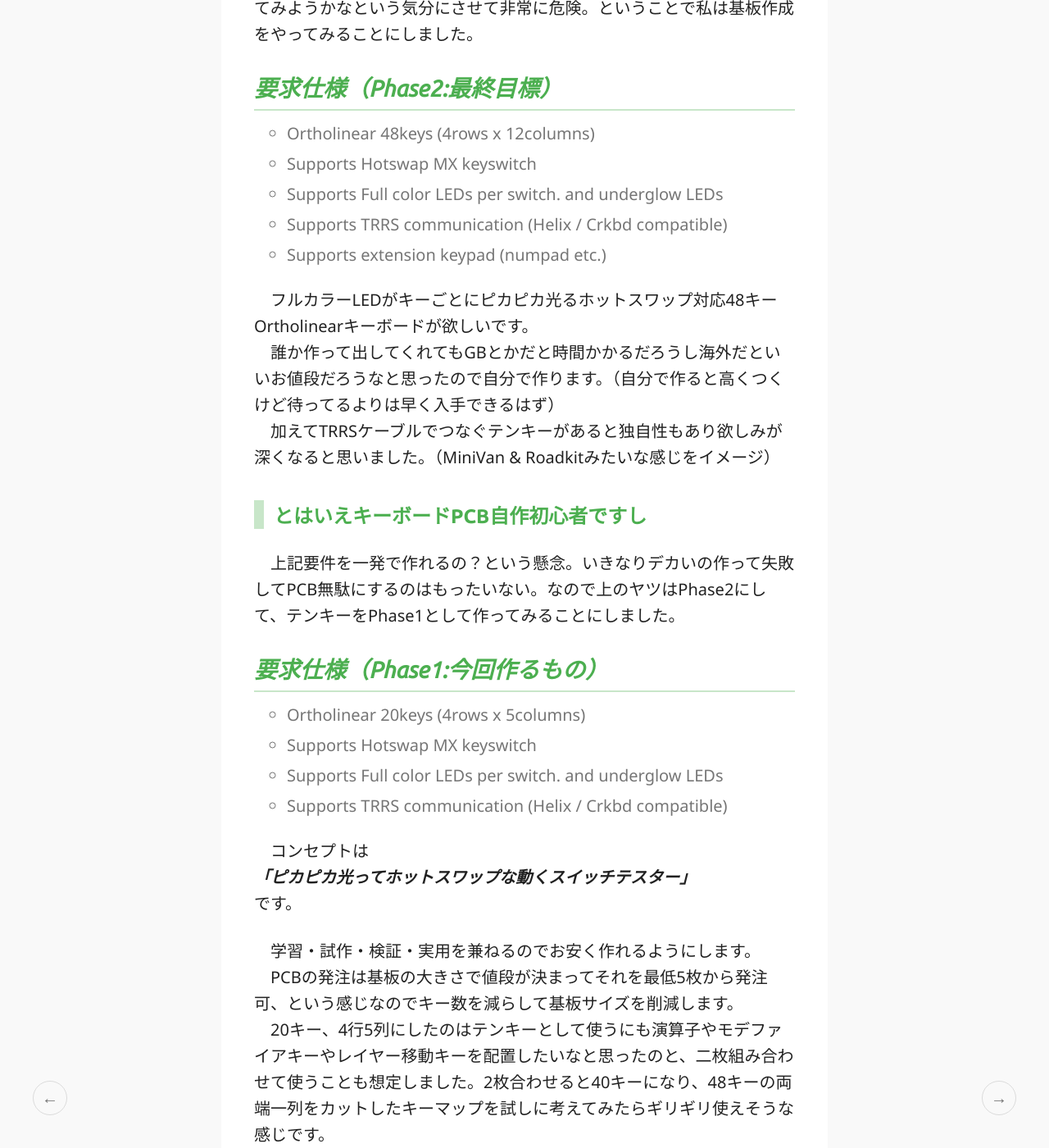
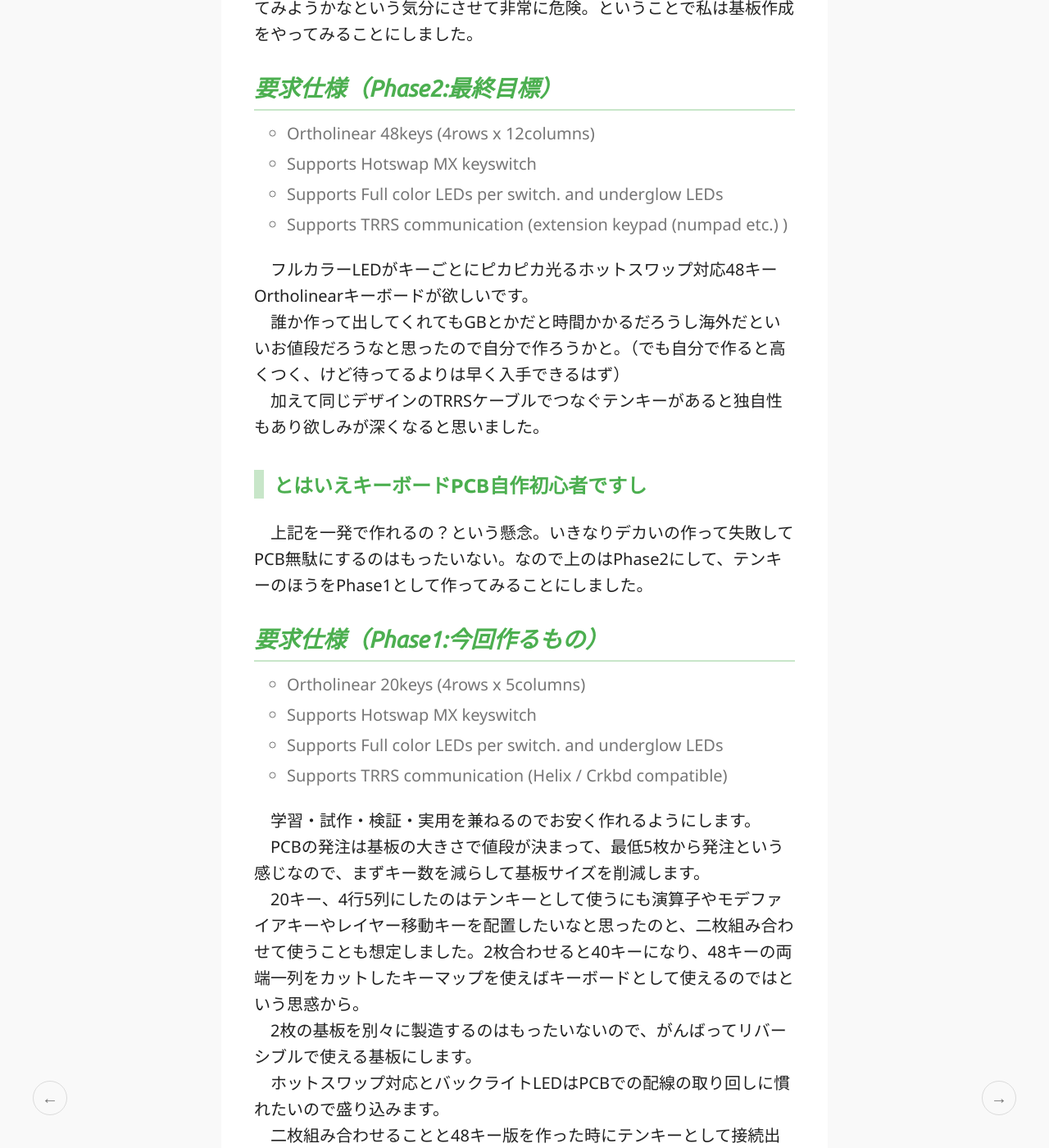
Before and after one commit to marksard/marksard.github.io, a Jekyll site: the page built from _posts/2018-09-27-make-the-keyboard-from-PCB.markdown, in a window 1280 px wide and 1400 px high, scrolled down 655 px. Shown: the whole window at 82% size. Built offline with Jekyll 4.4.1, drawn with Linux system fonts in a browser that asks for light colours; some web fonts are replaced; some of the changed text lies outside the part shown.

Commit message:
[update]

```diff
--- a/_posts/2018-09-27-make-the-keyboard-from-PCB.markdown
+++ b/_posts/2018-09-27-make-the-keyboard-from-PCB.markdown
@@ -15,16 +15,15 @@
 * Ortholinear 48keys (4rows x 12columns)
 * Supports Hotswap MX keyswitch
 * Supports Full color LEDs per switch. and underglow LEDs
-* Supports TRRS communication (Helix / Crkbd compatible)
-* Supports extension keypad (numpad etc.)
+* Supports TRRS communication (extension keypad (numpad etc.) )
 
 　フルカラーLEDがキーごとにピカピカ光るホットスワップ対応48キーOrtholinearキーボードが欲しいです。
-　誰か作って出してくれてもGBとかだと時間かかるだろうし海外だといいお値段だろうなと思ったので自分で作ります。（自分で作ると高くつくけど待ってるよりは早く入手できるはず）
-　加えてTRRSケーブルでつなぐテンキーがあると独自性もあり欲しみが深くなると思いました。（MiniVan & Roadkitみたいな感じをイメージ）
+　誰か作って出してくれてもGBとかだと時間かかるだろうし海外だといいお値段だろうなと思ったので自分で作ろうかと。（でも自分で作ると高くつく、けど待ってるよりは早く入手できるはず）
+　加えて同じデザインのTRRSケーブルでつなぐテンキーがあると独自性もあり欲しみが深くなると思いました。
 
 ### とはいえキーボードPCB自作初心者ですし
 
-　上記要件を一発で作れるの？という懸念。いきなりデカいの作って失敗してPCB無駄にするのはもったいない。なので上のヤツはPhase2にして、テンキーをPhase1として作ってみることにしました。
+　上記を一発で作れるの？という懸念。いきなりデカいの作って失敗してPCB無駄にするのはもったいない。なので上のはPhase2にして、テンキーのほうをPhase1として作ってみることにしました。
 
 ## 要求仕様（Phase1:今回作るもの）
 
@@ -33,25 +32,21 @@
 * Supports Full color LEDs per switch. and underglow LEDs
 * Supports TRRS communication (Helix / Crkbd compatible)
 
-　コンセプトは
-***「ピカピカ光ってホットスワップな動くスイッチテスター」***
-です。
-
 　学習・試作・検証・実用を兼ねるのでお安く作れるようにします。
-　PCBの発注は基板の大きさで値段が決まってそれを最低5枚から発注可、という感じなのでキー数を減らして基板サイズを削減します。
-　20キー、4行5列にしたのはテンキーとして使うにも演算子やモデファイアキーやレイヤー移動キーを配置したいなと思ったのと、二枚組み合わせて使うことも想定しました。2枚合わせると40キーになり、48キーの両端一列をカットしたキーマップを試しに考えてみたらギリギリ使えそうな感じです。
-　2枚の基板を別々に製造するのはもったいないので、リバーシブルで使える基板にします。
+　PCBの発注は基板の大きさで値段が決まって、最低5枚から発注という感じなので、まずキー数を減らして基板サイズを削減します。
+　20キー、4行5列にしたのはテンキーとして使うにも演算子やモデファイアキーやレイヤー移動キーを配置したいなと思ったのと、二枚組み合わせて使うことも想定しました。2枚合わせると40キーになり、48キーの両端一列をカットしたキーマップを使えばキーボードとして使えるのではという思惑から。
+　2枚の基板を別々に製造するのはもったいないので、がんばってリバーシブルで使える基板にします。
 　ホットスワップ対応とバックライトLEDはPCBでの配線の取り回しに慣れたいので盛り込みます。
-　二枚組み合わせることと48キー版を作った時にテンキーとして接続出来るよう、helixなどと互換のあるTRRSコネクタ接続に対応します。互換性はなくても良いのですが、キーマップを書けば後々Helixにつないで遊んでみるとかも出来るかなと思ったりしています。
+　二枚組み合わせることと48キー版を作った時にテンキーとして接続出来るようTRRSコネクタ接続に対応します。
 
 ## 設計・部品選定
 
 　部品選定、回路設計、PCB設計は時折相互に見直しながら決定していきます。
-　要求仕様からも見える通り、HelixやCrkbdの影響大で決めたところがあるので、それらの資料を参考にして作っていきます。
+　HelixやCrkbdの影響大で決めたところがあるので、それらの資料を参考にして作っていきます。
 
 ### 基板
 
-　KiCadというツールを使います。回路図作成、PCB作成、PCB発注用のガーバーデータ作成までデータを連携させて使えます。（これで回路シミュレーターついてたら最強ですが）
+　基板設計のツールはKiCadというツールを使います。回路図作成、PCB作成、PCB発注用のガーバーデータ作成までデータを連携させて使えます。
 　まず[KiCadで雑に基板を作るチュートリアル](https://www.slideshare.net/soburi/kicad-53622272)で簡単な回路とPCBを作ってみて、そのあと改めて[KiCad 5.0入門実習テキスト『KiCad Basics for 5.0](https://kosakalab.booth.pm/items/941963)で再学習しました。後者はキーボードショートカットやfreerouterの使い方まで書かれていて即戦力になりました。
 　それからキースイッチとダイオードの接続や、それらのProMicroへの接続がなぜこうなっているのかはゆかりさんの[オリジナルキーボードを使ってみる](http://eucalyn.hatenadiary.jp/entry/original-keyboard-01)が超良記事ですので目を通しておくと捗ります。[ねこでも作れる！オリジナルキーボード](https://booth.pm/ja/items/780027)もおすすめです。
 
@@ -59,34 +54,35 @@
 
 ![img](/assets/photos/2018-09-27-schematic.png)
 
-　全部Pro Microまかせの構成なのでほぼスイッチとLEDの接続だけ。あとは遊んだりテストする用の端子をいくつか出しています。
+　ProMicroのピンからスイッチとLEDの接続、電源ラインを取り出して接続。あとは遊んだりテストする用の端子をいくつか出しています。
 
 #### PCB
 
 ![img](/assets/photos/2018-09-27-pcb.png)
 
-　<strike>デジタル回路設計についての知識が必要になってくるであろうMCU回りはProMicroに丸投げしているカタチなのであまり気にせず配線していきます。</strike>注：LEDの通信ラインはデジタル信号なので配慮が必要なようです（要出展）
 　キースイッチのフットプリント、LEDのフットプリント、ダイオードのフットプリントを収めて配線するのですがなかなか難しい…この辺はお試しレベルと割り切ってちょっとぐちゃっとしてしまいました。次はもう少しキレイになるように検討したいところです。
 　OLEDとProMicroの配置をHelixやcrkbdみたいに縦に配置するか、Ergo42みたいに横に配置するか悩みましたが今回は縦にしてみました。ちゃんと使えるなと思ったら次に作るときは横でやっても良いかな。横にすると10cm x 10cmに収まって基板製作費がめちゃ安くなります。
 
 　ProMicroのフットプリント周辺の配線だけ[freerouter](https://github.com/freerouting/freerouting/tree/master/binaries)で配線させました。
 　右下の余白に遊ぶ用のピンがあってゴチャゴチャしています…。
 
-　名称はキーが20個なのでそれにちなみたいなと思ったんですが良いのを思い浮かばなくって、#ash2enty(HashTwenty->#20->20番)という超適当な充て文字で落ち着きました…
+　名称はキーが20個なのでそれにちなみたいなと思ったんですが良いのを思い浮かばなくって、#ash2enty(HashTwenty->#20->20番)という適当な文字遊びで決定しました…
 
 ### フレーム
 
 　スイッチをはめるトッププレート、ボトムプレート、OLED保護プレートはアクリルをカットしたものを使います。
-　キースイッチのはめる部分はCherryMXのデータシートから14mm角、スイッチ-スイッチの間隔は[Self-Made Keyboards in Japan - キーボードを設計するときに見るチートシート](https://scrapbox.io/self-made-kbds-ja/%E3%82%AD%E3%83%BC%E3%83%9C%E3%83%BC%E3%83%89%E3%82%92%E8%A8%AD%E8%A8%88%E3%81%99%E3%82%8B%E3%81%A8%E3%81%8D%E3%81%AB%E8%A6%8B%E3%82%8B%E3%83%81%E3%83%BC%E3%83%88%E3%82%B7%E3%83%BC%E3%83%88)を観ると19mmぐらい、と書いてありますが、念のために[KeyboardLayoutEditor](http://www.keyboard-layout-editor.com/)でレイアウトを作って[PlateCaseBuilder](http://builder.swillkb.com/)でプレート部分を作って、SVG出力したのをInkScapeというOSSのドローツールで開いてトレースしました。
+　キースイッチのはめる部分はCherryMXのデータシートから14mm角、スイッチ-スイッチの間隔は19.05mmです。[KeyboardLayoutEditor](http://www.keyboard-layout-editor.com/)でレイアウトを作って[PlateCaseBuilder](http://builder.swillkb.com/)でプレート部分を作って、SVG出力したのをInkScapeというOSSのドローツールで開いてトレースしました。
 　今回は全部1Uなので関係なかったですが、PlateCaseBuilderだと2Uとか使った時のスタビライザー用の穴も作ってくれるのでそれらを使う場合は便利だろうなと思います。
 
 ![img](/assets/photos/2018-09-27-plate.png)
 
 　ケガしないよう角をほんの少し丸めてネジ穴作って、トッププレートが出来たらコピーしてスイッチの穴を消してボトムプレートを作り、OLED保護プレートを作りました。
+　ちなみにネジ穴はM2なら2mmよりほんの少し広げておきましょう。
 
 ### ネジ類
 
-　Helixやcrkbdはトッププレートでキースイッチを保持して、キースイッチとハンダで結合されたPCBは吊り下げられた状態になっています。なのでこのままホットスワップ対応してしまうとスイッチの脱着時にトラブルを引き起こします（ex.スイッチがちゃんと刺さらないとか、スイッチのピンが曲がったりとか）。なのでPCBを下面から支えてスムースな脱着を行えるような仕組みが必要なのですが、今回はトッププレートとボトムプレートを接続するスペーサーに一回り大きいスペーサーを嵌め込んでPCBが落ち込まないように対策しました。
+　Helixやcrkbdはトッププレートでキースイッチを保持して、キースイッチとハンダで結合されたPCBは吊り下げられた状態になっています。なのでこのままホットスワップ対応してしまうとスイッチの脱着時にトラブルを引き起こします。（基板が落ち込んでちゃんと刺さらないなど）
+　なのでPCBを下面から支えてスムースな脱着を行えるような仕組みが必要なのですが、今回はトッププレートとボトムプレートを接続するスペーサーに一回り大きいスペーサーを嵌め込んでPCBが落ち込まないように対策しました。
 　スペーサーの高さはHelixと同じにしてみました。
 
 ## パーツ発注
@@ -95,4 +91,4 @@
 
 ## To be continued
 
-　国内に発注した資材は全部届いたのですが、FusionPCBに9/16に発注した基板が届いてなくて、中国の中秋節と国慶節に被る時期に突入していているのでまだもう少しかかりそうです…
+　国内に発注した資材は全部届いたのですが、FusionPCBに9/16に発注した基板が届いてなくて、中国の中秋節と国慶節に被る時期に突入していているのでまだもう少しかかりそうです…[次回に続く]({% post_url 2018-10-11-make-the-keyboard-from-PCB2 %})
--- a/_posts/2018-10-11-make-the-keyboard-from-PCB2.markdown
+++ b/_posts/2018-10-11-make-the-keyboard-from-PCB2.markdown
@@ -43,7 +43,7 @@
 
 ![img](/assets/photos/20181003-PA030001.jpg)
 
-　ダイオードの取り付けは全部向きが一緒。スイッチ面にも裏面にも取り付けられます。
+　ダイオードの取り付けは全部向きが一緒になるように作りました。スイッチ面にも裏面にも取り付けられます。
 
 ![img](/assets/photos/20181002-PA020017.jpg)
 
```
Also changed, not shown: _posts/2019-08-22-about-stoneaxe.markdown (line endings or trailing spaces).
